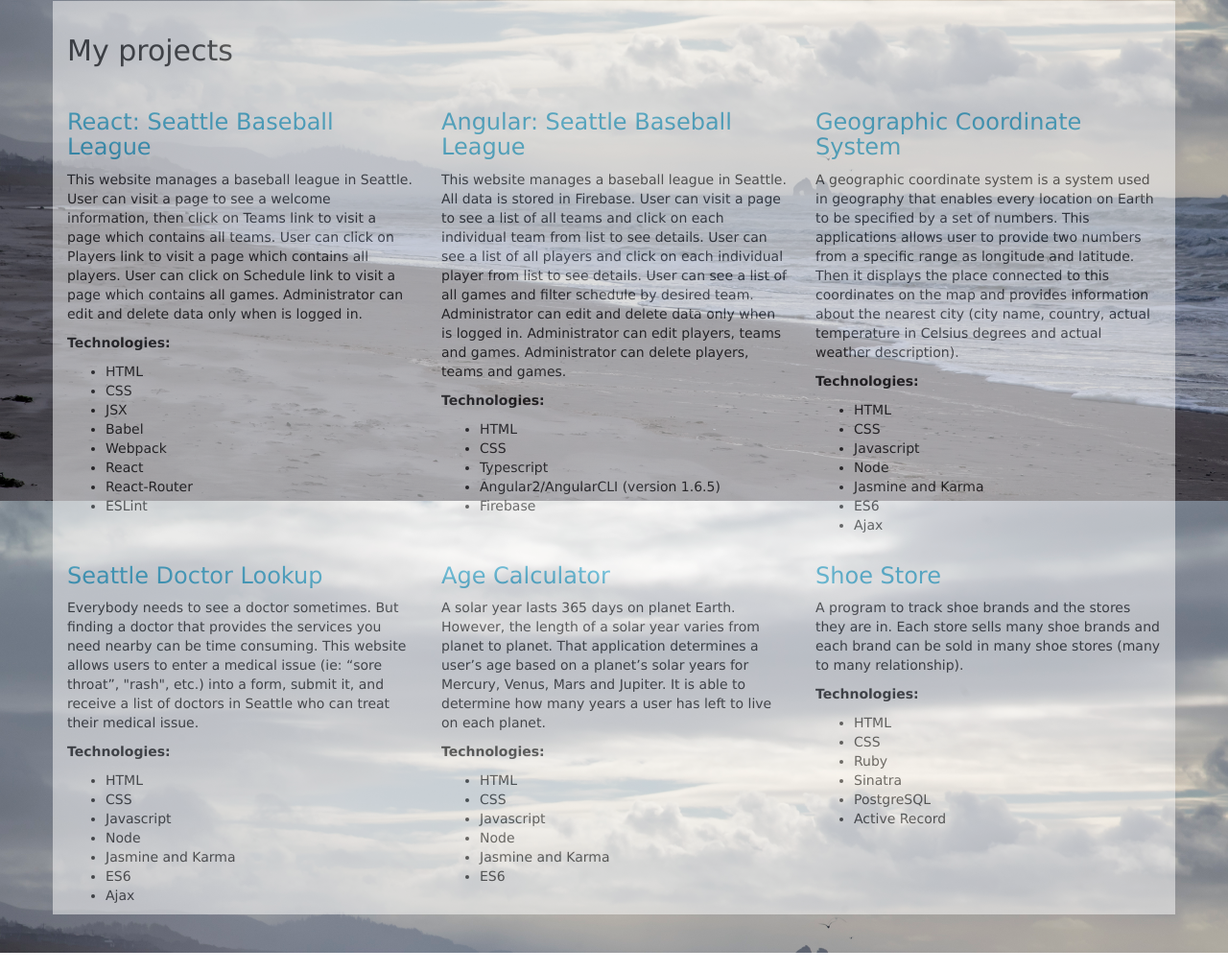
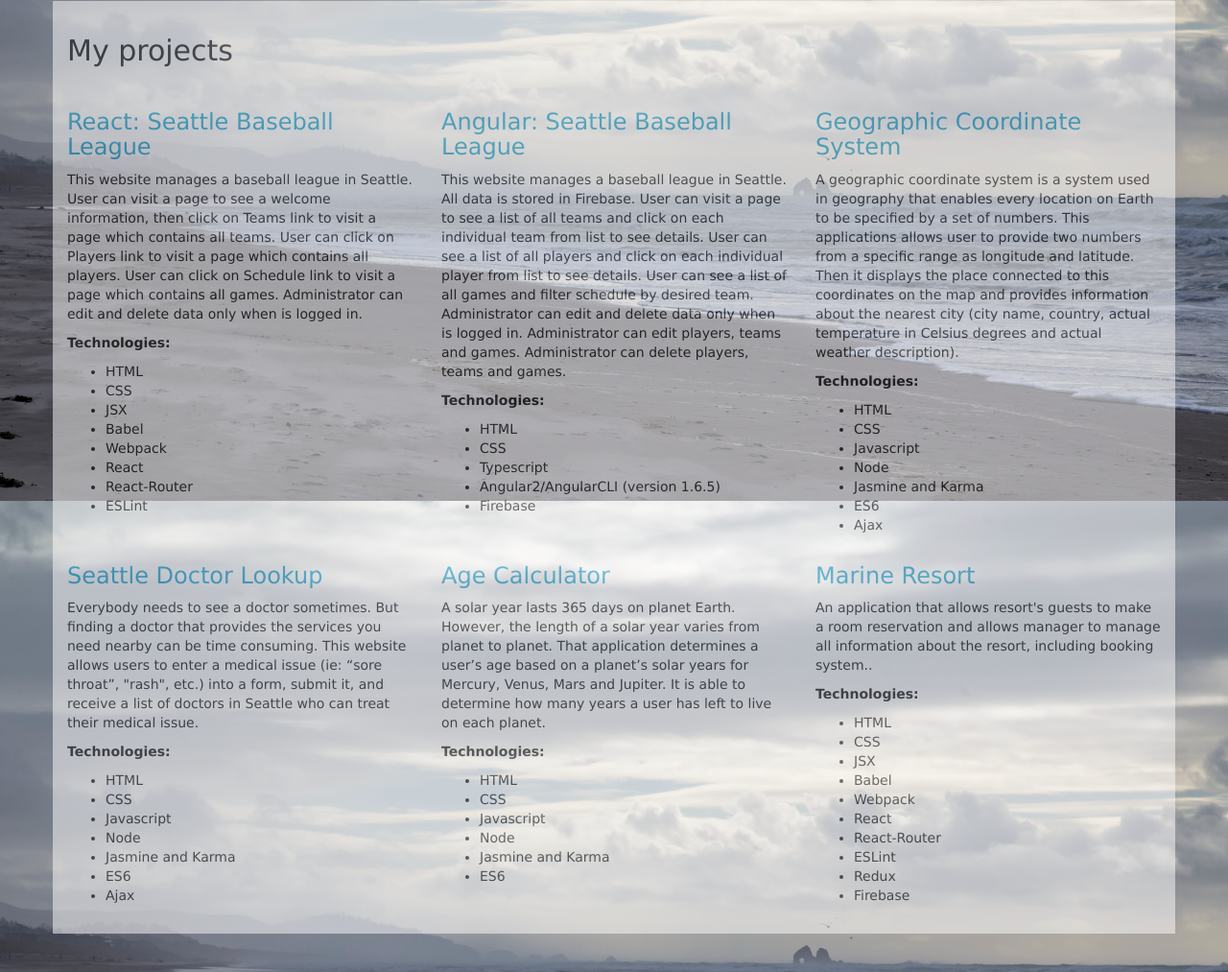
Before and after one commit to yetka/yetka-portfolio, a plain HTML site: page index.html in a window 1280 px wide. Shown: the part 1078-2091 px from the top of the page at 96% size. Drawn offline with nearby package versions, Linux system fonts and the light colour scheme.

Commit message:
change projects from Shoe Store to Marine Resort

```diff
--- a/index.html
+++ b/index.html
@@ -164,16 +164,20 @@
             </ul>
           </div>
           <div class="col-md-4">
-            <h3><a href="https://github.com/yetka/sinatra_shoe_store">Shoe Store</a></h3>
-            <p>A program to track shoe brands and the stores they are in. Each store sells many shoe brands and each brand can be sold in many shoe stores (many to many relationship).</p>
+            <h3><a href="https://github.com/yetka/react-redux-marine-resort">Marine Resort</a></h3>
+            <p>An application that allows resort's guests to make a room reservation and allows manager to manage all information about the resort, including booking system..</p>
             <p><strong>Technologies:</strong></p>
             <ul>
               <li>HTML</li>
               <li>CSS</li>
-              <li>Ruby</li>
-              <li>Sinatra</li>
-              <li>PostgreSQL</li>
-              <li>Active Record</li>
+              <li>JSX</li>
+              <li>Babel</li>
+              <li>Webpack</li>
+              <li>React</li>
+              <li>React-Router</li>
+              <li>ESLint</li>
+              <li>Redux</li>
+              <li>Firebase</li>
             </ul>
             <br>
           </div>
```
